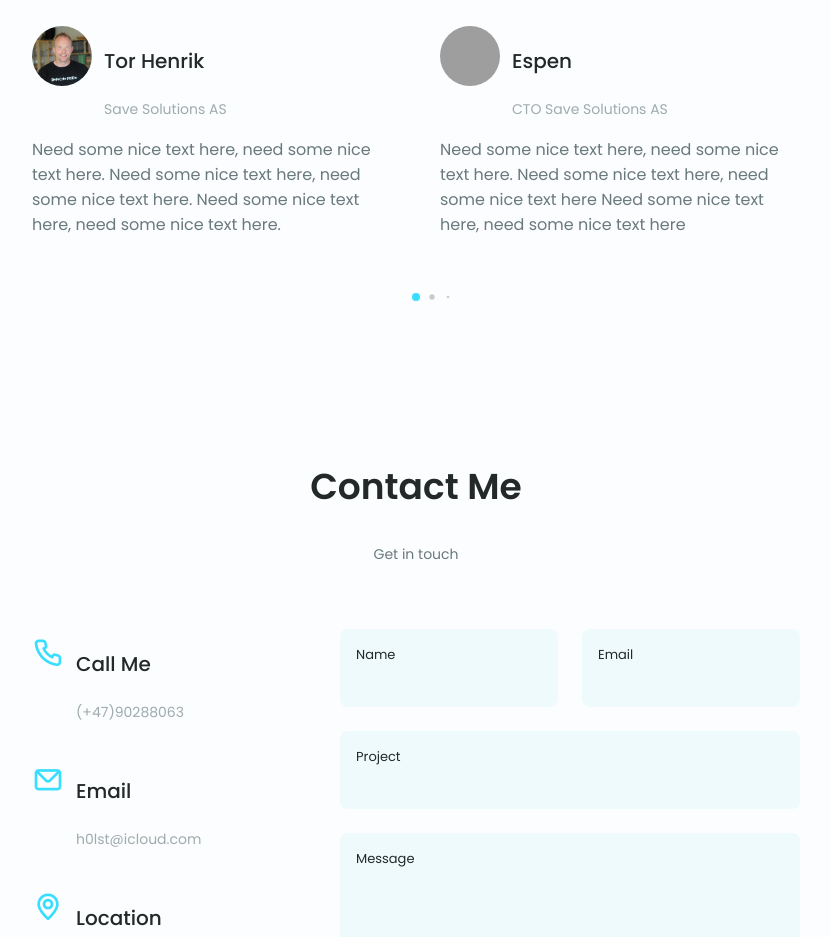
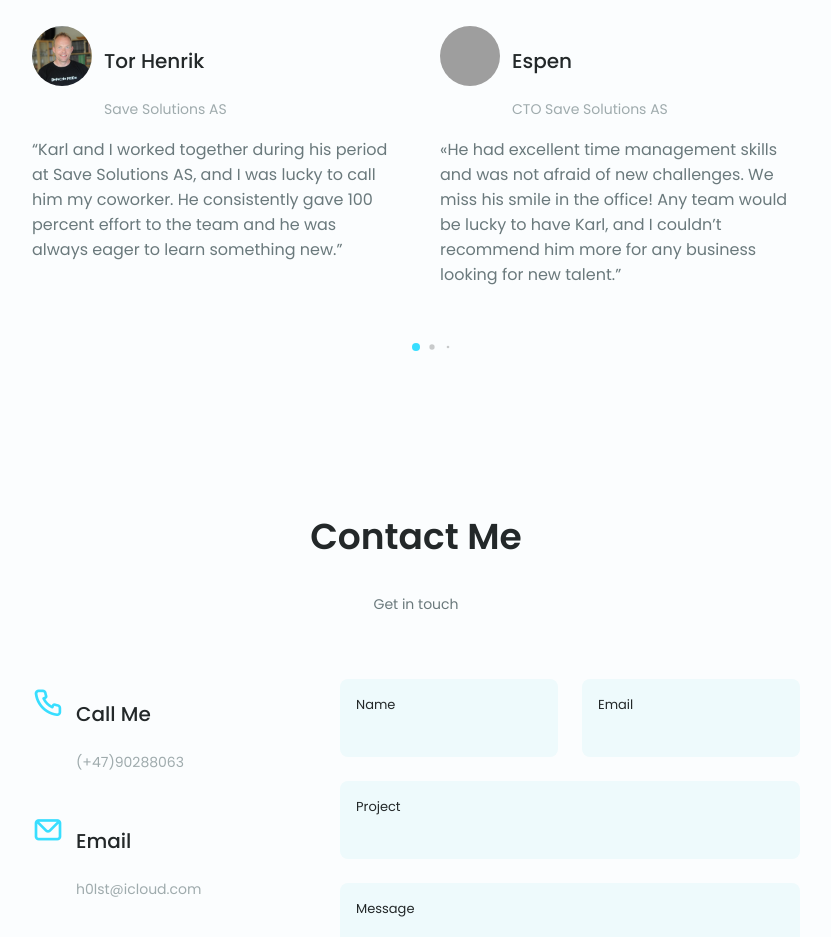
Before and after one commit to kamaho/kamaho.github.io, a plain HTML site: page index.html in a window 1280 px wide. Shown: the part 4300-5237 px from the top of the page, without its empty margins (224-1055 px from the left). Drawn offline with nearby package versions, Linux system fonts and the light colour scheme; grey boxes are pictures that could not be loaded.

Commit message:
Added recommendations from colleagues

```diff
--- a/index.html
+++ b/index.html
@@ -551,9 +551,10 @@
 
                             </div>
 
-                            <p class="recommendation__description">Need some nice text here, need some nice text here.
-                                Need some nice text here, need some nice text here.
-                                Need some nice text here, need some nice text here.
+                            <p class="recommendation__description">“Karl and I worked together during his period
+                                at Save Solutions AS, and I was lucky to call him my coworker.
+                                He consistently gave 100 percent effort to the team and he was always
+                                eager to learn something new.”
                             </p>
                         </div>
 
@@ -571,9 +572,10 @@
 
                             </div>
 
-                            <p class="recommendation__description">Need some nice text here, need some nice text here.
-                                Need some nice text here, need some nice text here
-                                Need some nice text here, need some nice text here
+                            <p class="recommendation__description">«He had excellent time management skills
+                                and was not afraid of new challenges. We miss his smile in the office!
+                                Any team would be lucky to have Karl, and I couldn’t recommend him more for
+                                any business looking for new talent.”
                             </p>
                         </div>
 
@@ -588,11 +590,12 @@
                                         <span class="recommendation__client">Manager Power AS</span>
                                     </div>
                                 </div>
-
-
                             </div>
 
-                            <p class="recommendation__description">
+                            <p class="recommendation__description"> Karl was a wonderful colleague.
+                                He was hardworking and always brought a smile to his colleague, we miss
+                                having him around.
+                            </p>
                             </p>
                         </div>
                     </div>
```
